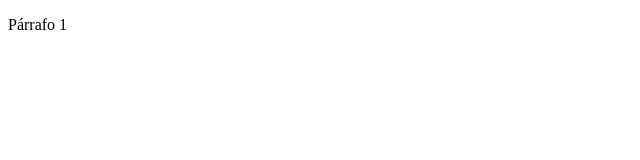
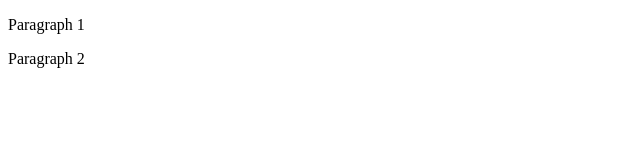
Before and after one commit to nico-ui/CourseaRepositoryDemo, a plain HTML site: page index.html in a window 1280 px wide. Shown: the full height of the page, 0-640 px from the left. Drawn offline with Linux system fonts and the light colour scheme.

Commit message:
Second commit

```diff
--- a/index.html
+++ b/index.html
@@ -5,8 +5,8 @@
 </head>
 <body>
 	<div class="container">
-		<p>Párrafo 1</p>
-
+		<p>Paragraph 1</p>
+		<p>Paragraph 2</p>
 	</div>
 
 </body>
```
